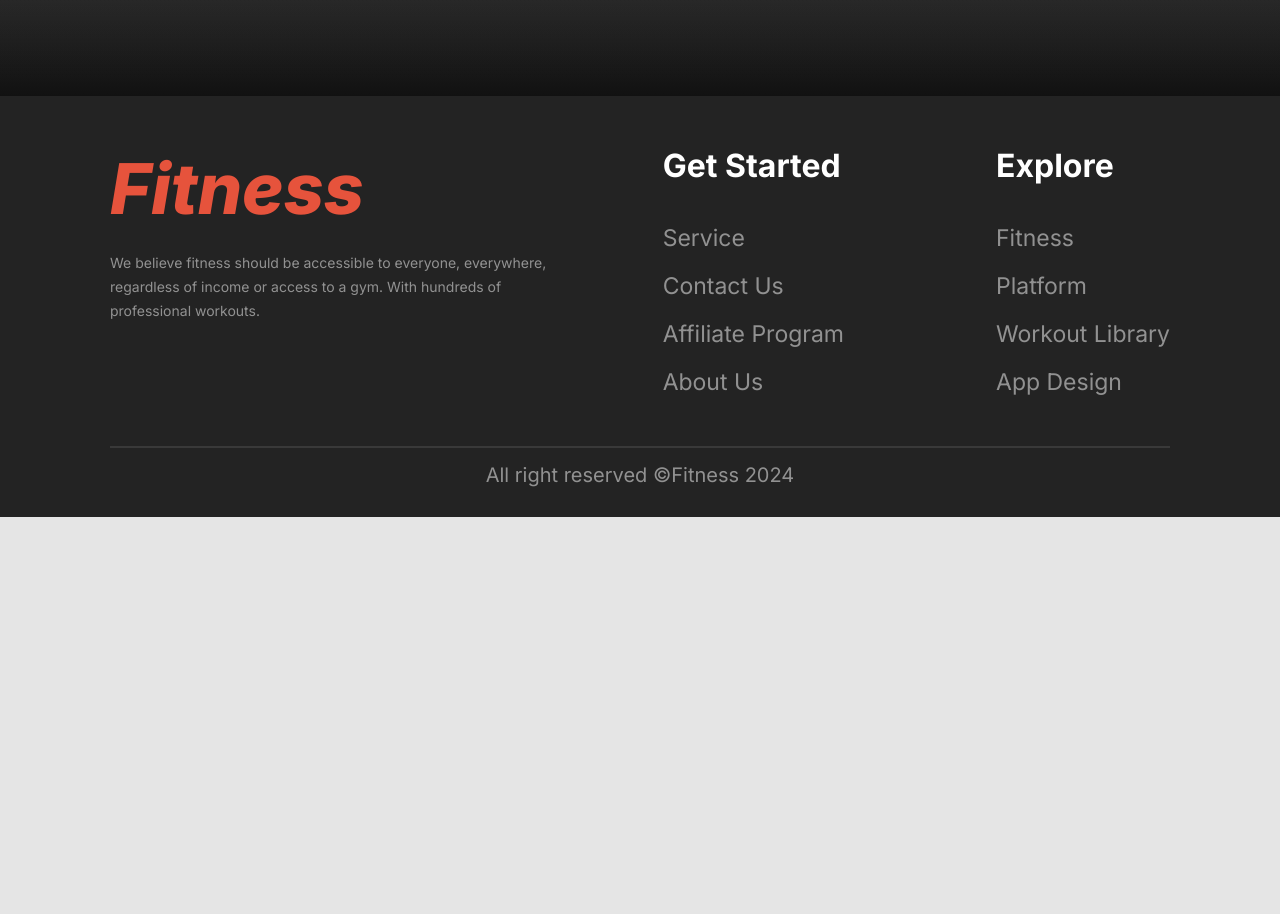
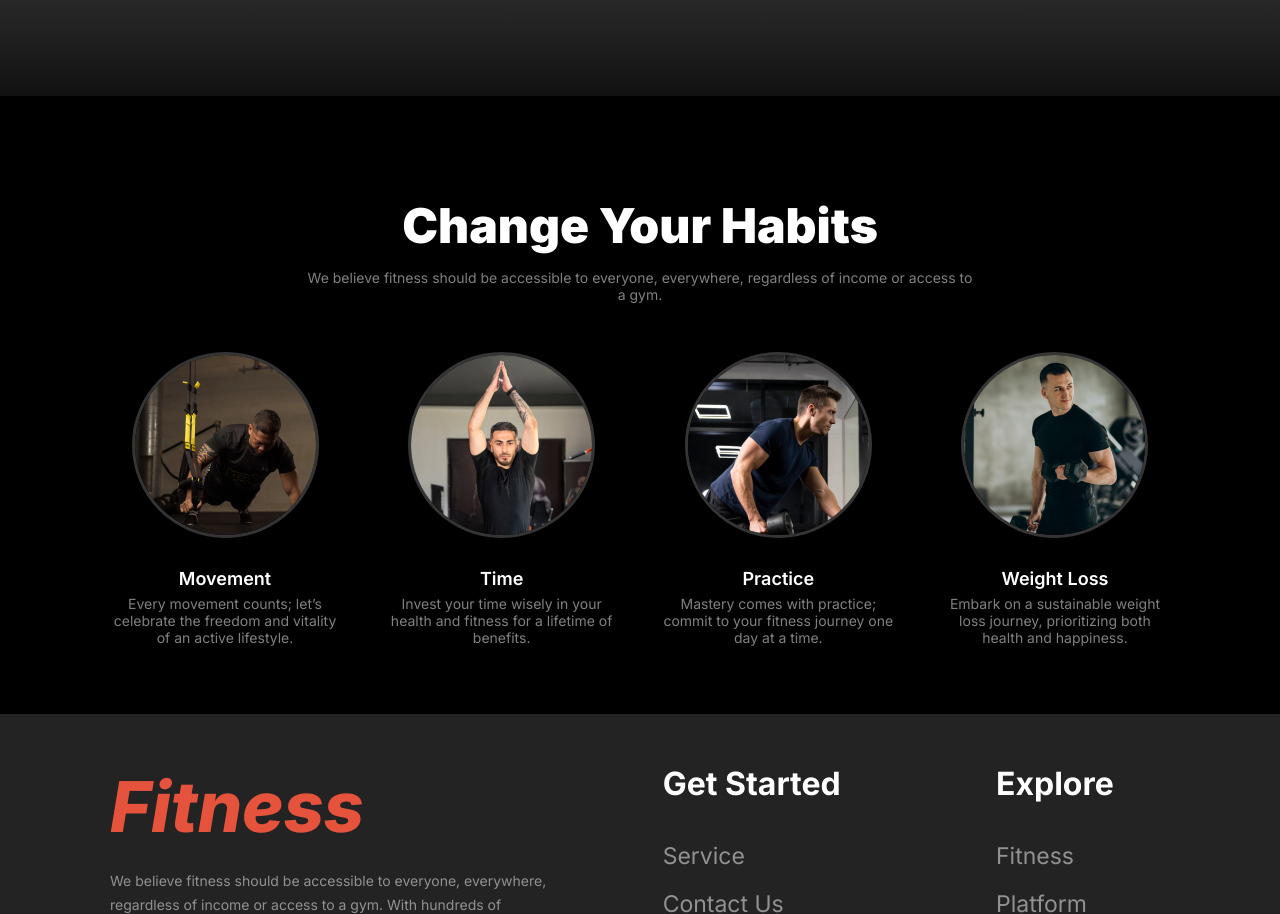
Before and after one commit to shamim-hossen/versatile-ui-task2, a plain HTML site: page index.html in a window 1280 px wide. Shown: the part 688-1602 px from the top of the page. Before the commit the page ends 1205 px from the top, so only its background shows below. Drawn offline with Linux system fonts and the light colour scheme.

Commit message:
add habit section

```diff
--- a/index.html
+++ b/index.html
@@ -9,6 +9,7 @@
 </head>
 <body>
     <header>
+        <!-- navbar -->
         <div class="navbar">
             <h1>Fitness</h1>
             <div class="nav-menu">
@@ -23,7 +24,7 @@
                 <i class="fa-solid fa-bars"></i>
             </div>
         </div>
-
+        <!-- banner -->
         <div class="header-container">
             <div class="header-content">
                 <h1>Get body in <span class="shape">shape</span> & stay healthy</h1>
@@ -54,6 +55,36 @@
     </header>
 
 
+    <main>
+        <!-- habit section -->
+        <section class="habit">
+            <div class="habit-content">
+                <h1>Change Your Habits</h1>
+                <p>We believe fitness should be accessible to everyone, everywhere, regardless of income or access to a gym.</p>
+            </div>
+            <div class="habit-container">
+                <div class="habit-card">
+                    <img src="./images/image3.png" alt="" class="habit-img">
+                    <h3 class="habit-title">Movement</h3>
+                    <p class="habit-description">Every movement counts; let’s celebrate the freedom and vitality of an active lifestyle.</p>
+                </div>
+                <div class="habit-card">
+                    <img src="./images/image2.png" alt="" class="habit-img">
+                    <h3 class="habit-title">Time</h3>
+                    <p class="habit-description">Invest your time wisely in your health and fitness for a lifetime of benefits.</p>
+                </div>
+                <div class="habit-card">
+                    <img src="./images/image4.png" alt="" class="habit-img">
+                    <h3 class="habit-title">Practice</h3>
+                    <p class="habit-description">Mastery comes with practice; commit to your fitness journey one day at a time.</p>
+                </div>
+                <div class="habit-card">
+                    <img src="./images/image5.png" alt="" class="habit-img">
+                    <h3 class="habit-title">Weight Loss</h3>
+                    <p class="habit-description">Embark on a sustainable weight loss journey, prioritizing both health and happiness.</p>
+                </div>
+            </div>
+        </section>
 
 
 
@@ -61,8 +92,9 @@
 
 
 
+    </main>
 
-
+    <!-- footer section -->
     <footer>
         <div class="footer-section">
             <div class="footer-content">
@@ -94,11 +126,5 @@
             <p>All right reserved &copy;Fitness 2024</p>
         </div>
     </footer>
-
-
-
-
-
-
 </body>
 </html>
--- a/styles/style.css
+++ b/styles/style.css
@@ -224,6 +224,87 @@ Banner start
 Banner end
 ------------------------*/
 
+main {
+    width: 100%;
+    background: rgb(0, 0, 0);
+    padding-top: 100px;
+    padding-bottom: 78px;
+    /* border: 2px solid red; */
+}
+
+
+/* ----------------------
+Habit start
+------------------------*/
+
+.habit {
+    max-width: 1060px;
+    margin: 0 auto;
+    border: 0;
+}
+
+.habit-content {
+    max-width: 670px;
+    margin: 0 auto;
+    text-align: center;
+    margin-bottom: 58px;
+}
+
+.habit-content h1 {
+    font-size: 48px;
+    font-weight: 900;
+    margin-bottom: 14px;
+    color: white;
+}
+
+.habit-content p {
+    font-size: 14px;
+    color: rgba(255, 255, 255, 0.5);
+}
+
+.habit-container {
+    display: flex;
+    justify-content: space-between;
+    align-items: center;
+}
+
+.habit-card {
+    width: 230px;
+    height: 275px;
+    text-align: center;
+    display: flex;
+    flex-direction: column;
+    justify-content: center;
+    align-items: center;
+}
+
+.habit-img {
+    border-radius: 50%;
+    border: 3px solid rgb(53, 53, 53);
+}
+
+.habit-title {
+    font-size: 18px;
+    font-weight: 600;
+    margin-top: 30px;
+    margin-bottom: 6px;
+    color: white;
+}
+
+.habit-description {
+    font-size: 14px;
+    margin: 0;
+    color: rgba(255, 255, 255, 0.5);
+}
+/* ----------------------
+Habit end
+------------------------*/
+
+
+
+
+
+
 
 /* ----------------------
 Footer start
```
